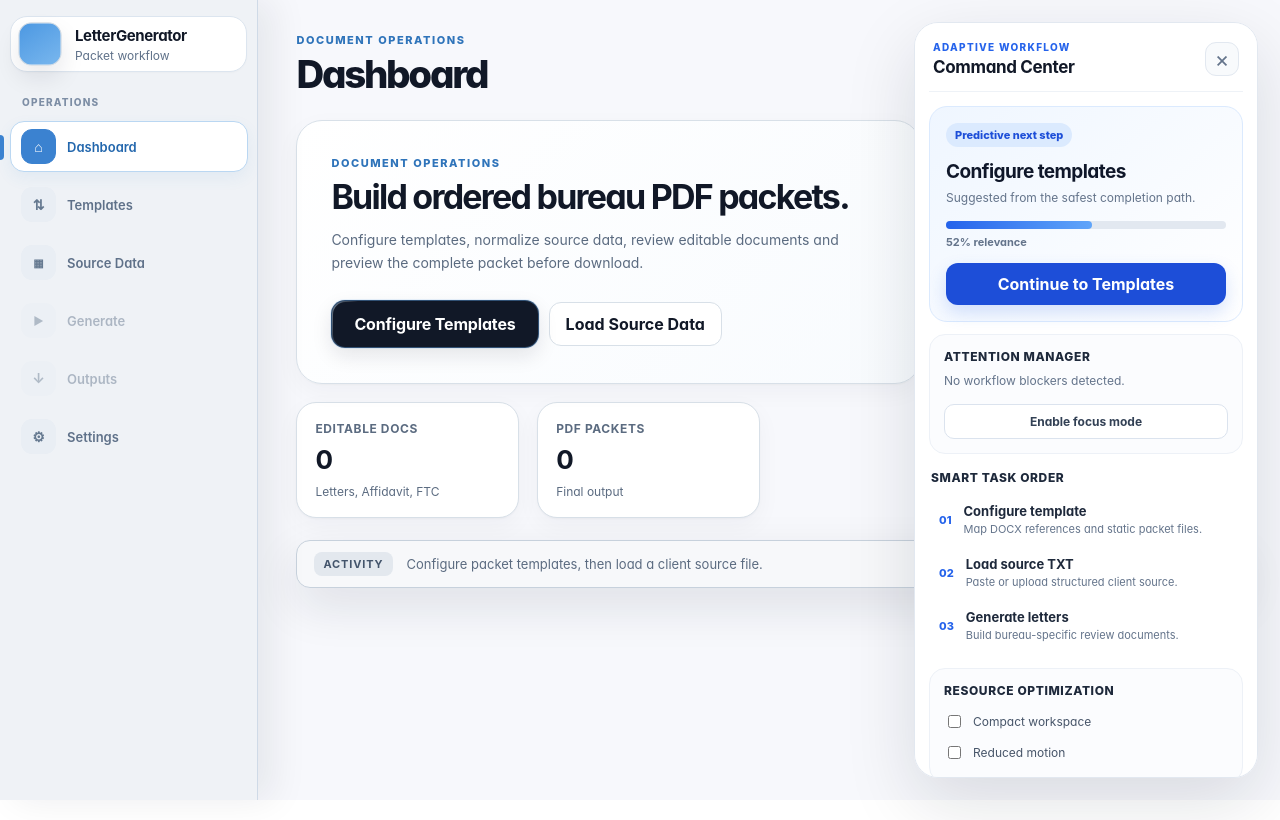
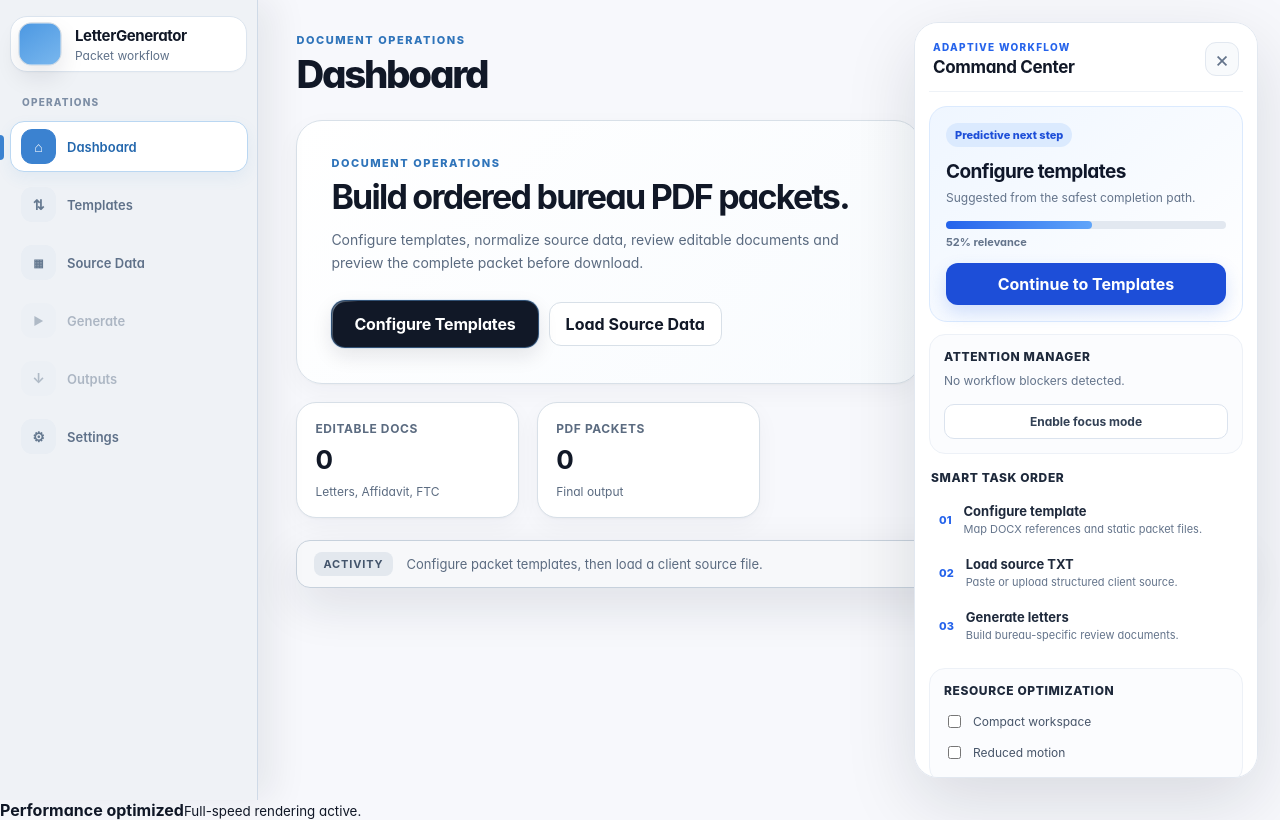
Before and after one commit to Arisu-art/LetterGenerator, a Next.js app: page /intelligence in a window 1280 px wide. Built offline with nearby package versions, Linux system fonts and the light colour scheme.

Commit message:
Mount autonomous runtime performance monitor

```diff
--- a/app/intelligence/page.tsx
+++ b/app/intelligence/page.tsx
@@ -1,12 +1,14 @@
 import styles from './intelligence.module.css';
 import LetterGeneratorWorkspace from '../../components/LetterGeneratorWorkspace';
 import AdaptiveCommandCenter from '../../components/AdaptiveCommandCenter';
+import PerformanceBeacon from '../../components/PerformanceBeacon';
 
 export default function IntelligentWorkspacePage() {
   return (
     <div className={styles.experience}>
       <LetterGeneratorWorkspace />
       <AdaptiveCommandCenter />
+      <PerformanceBeacon />
     </div>
   );
 }
```
